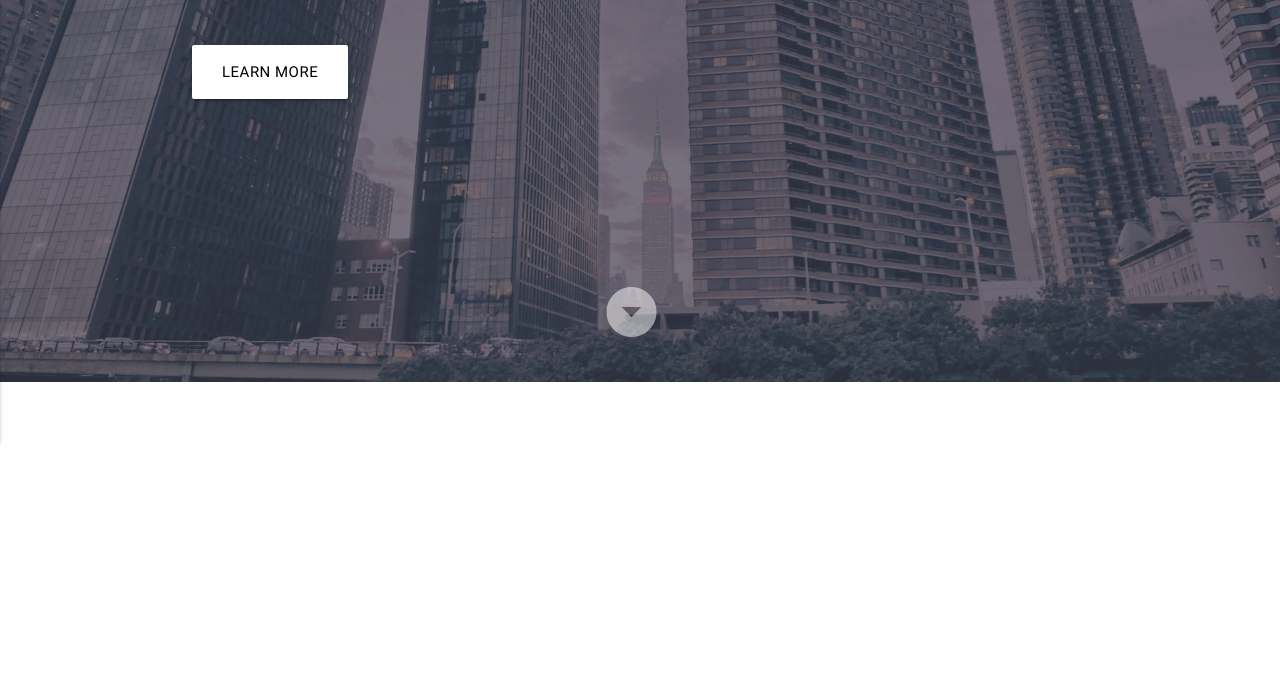
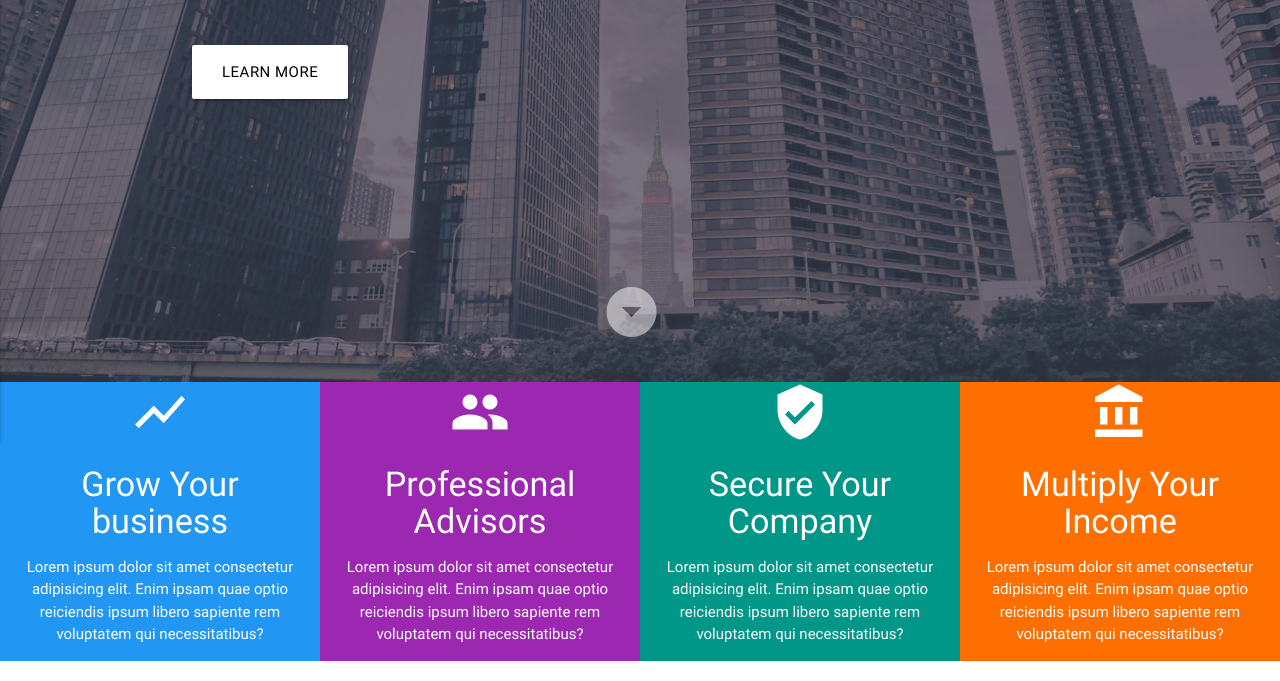
Before and after one commit to MajhiRockzZ/Materialize-CSS-Project-4, a plain HTML site: page index.html in a window 1280 px wide. Shown: the part 418-1099 px from the top of the page. Before the commit the page ends 800 px from the top, so only its background shows below. Drawn offline with nearby package versions, Linux system fonts and the light colour scheme.

Commit message:
feat: Add features boxes

```diff
--- a/index.html
+++ b/index.html
@@ -65,6 +65,35 @@
 
   <!-- <div style="height:1600px"></div> -->
 
+  <!-- Section: Boxes -->
+  <section class="section-boxes center">
+    <div class="row">
+      <div class="col s12 m6 l3 blue white-text box">
+        <i class="material-icons medium">show_chart</i>
+        <h4>Grow Your business</h4>
+        <p>Lorem ipsum dolor sit amet consectetur adipisicing elit. Enim ipsam quae optio reiciendis ipsum libero
+          sapiente rem voluptatem qui necessitatibus?</p>
+      </div>
+      <div class="col s12 m6 l3 purple white-text box">
+        <i class="material-icons medium">people</i>
+        <h4>Professional Advisors</h4>
+        <p>Lorem ipsum dolor sit amet consectetur adipisicing elit. Enim ipsam quae optio reiciendis ipsum libero
+          sapiente rem voluptatem qui necessitatibus?</p>
+      </div>
+      <div class="col s12 m6 l3 teal white-text box">
+        <i class="material-icons medium">verified_user</i>
+        <h4>Secure Your Company</h4>
+        <p>Lorem ipsum dolor sit amet consectetur adipisicing elit. Enim ipsam quae optio reiciendis ipsum libero
+          sapiente rem voluptatem qui necessitatibus?</p>
+      </div>
+      <div class="col s12 m6 l3 amber darken-4 white-text box">
+        <i class="material-icons medium">account_balance</i>
+        <h4>Multiply Your Income</h4>
+        <p>Lorem ipsum dolor sit amet consectetur adipisicing elit. Enim ipsam quae optio reiciendis ipsum libero
+          sapiente rem voluptatem qui necessitatibus?</p>
+      </div>
+    </div>
+  </section>
   <!--Import jQuery before materialize.js-->
   <script type="text/javascript" src="https://code.jquery.com/jquery-3.2.1.min.js"></script>
   <script type="text/javascript" src="js/materialize.min.js"></script>
```
